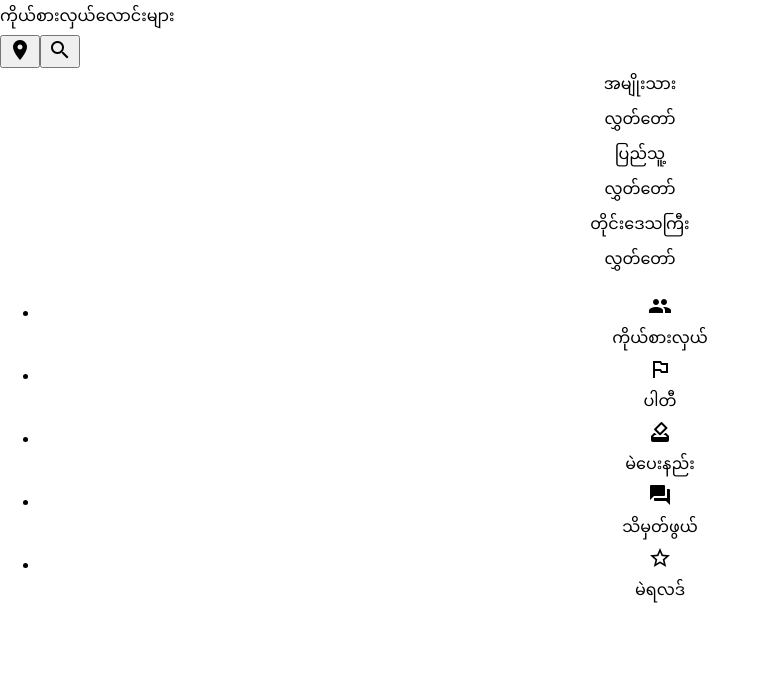
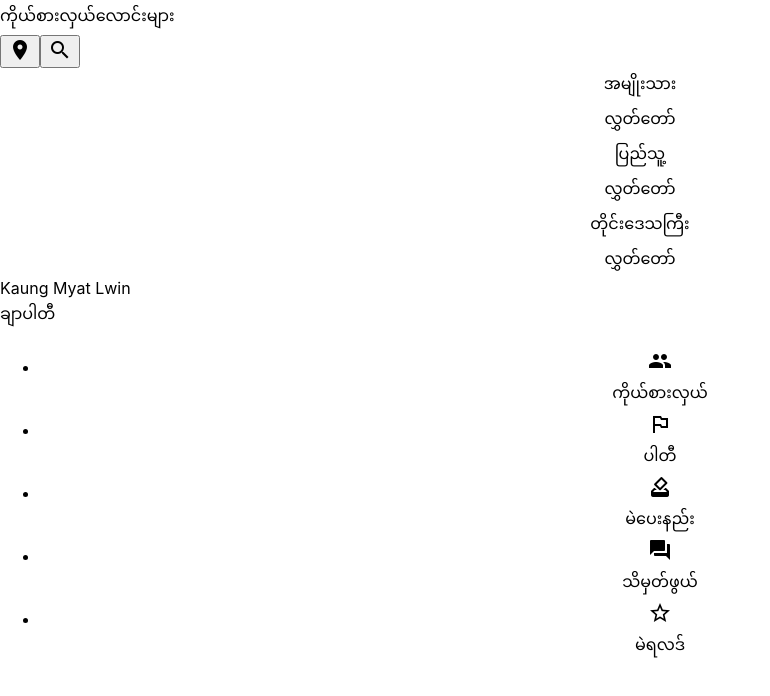
Before and after one commit to PopStackHack/mVoterWeb, a Next.js app: page /candidates in a window 1280 px wide. Shown: the top 696 px of the page, without its empty margins (0-770 px from the left). Built offline with nearby package versions, Linux system fonts and the light colour scheme.

Commit message:
feat: Candidate List Item

```diff
--- a/components/BottomNav/BottomNav.js
+++ b/components/BottomNav/BottomNav.js
@@ -22,7 +22,7 @@ const BottomNav = () => {
         </Link>
         </li>
         <li className="col-xs">
-          <Link href="/how_to_vote">
+          <Link href="/how_to_vote" activeClassName="active">
             <div>
               <i className="material-icons">how_to_vote</i>
               <div>မဲပေးနည်း</div>
--- a/components/Candidates/CandidateList/CandidateList.js
+++ b/components/Candidates/CandidateList/CandidateList.js
@@ -0,0 +1,44 @@
+import './CandidateList.module.scss';
+
+const CandidateList = (props) => {
+  const {
+    dataSource,
+  } = props;
+
+  console.log(dataSource);
+
+  return (
+    <div className="CandidateList">
+      {
+        dataSource &&
+          dataSource.map(({
+            id,
+            name,
+            avatar,
+            party: {
+              flag_image: flagImage,
+              name_burmese: partyBurmeseName,
+            },
+          }) => (
+            <div className="CandidateList__item" key={id}>
+              <div className="CandidateList__avatar" style={{ backgroundImage: `url${avatar}` }}></div>
+              <div className="CandidateList__info">
+                <div className="name">
+                  { name }
+                </div>
+                <div className="party">
+                  {
+                    flagImage &&
+                      <img src={flagImage} alt={partyBurmeseName} />
+                  }
+                  { partyBurmeseName }
+                </div>
+              </div>
+            </div>
+          ))
+      }
+    </div>
+  );
+};
+
+export default CandidateList;
--- /dev/null
+++ b/components/Candidates/CandidateList/CandidateList.module.scss
@@ -0,0 +1,30 @@
+.CandidateList {
+  &__item {
+    box-sizing: border-box;
+    box-shadow: 0px 0px 1px rgba(0, 0, 0, 0.25);
+    border: 1px solid #b6b5b5;
+    border-radius: 5px;
+    margin-bottom: 8px;
+    margin-left: 12px;
+    margin-right: 12px;
+    padding: 10px;
+    background-color: #ffffff;
+    display: flex;
+    transition: box-shadow 0.1s linear;
+    &:first-child {
+      margin-top: 8px;
+    }
+    &:hover, &:focus, &:active {
+      box-shadow: 0px 3px 6px rgba(0, 0, 0, 0.25);
+    }
+  }
+  &__avatar {
+    width: 64px;
+    height: 64px;
+    border-radius: 100%;
+    background-color: #b6b6b6;
+  }
+  &__info {
+    margin-left: 8px;
+  }
+}
--- a/components/Common/Tabs/Tab.js
+++ b/components/Common/Tabs/Tab.js
@@ -8,7 +8,6 @@ const Tab = React.forwardRef((props, ref) => {
   }
 
   return (
-
     <div onClick={onTabClick} ref={ref} className={active ? `tab-active ${props.style}` : `${props.style}`}>
       <div className="TabTitle">{title}</div>
     </div>
--- a/components/Common/Tabs/TabPanel.js
+++ b/components/Common/Tabs/TabPanel.js
@@ -32,6 +32,7 @@ class TabPanel extends PureComponent {
   render() {
     const tabs = this.props.children;
     return (
+      <>
         <div {...this.props} className="TabPanel">
           <div className="TabPanel__Tabs" ref="tabPanel">
             {
@@ -54,6 +55,18 @@ class TabPanel extends PureComponent {
             left={this.state.sliderPosition}
           />
         </div>
+        {/* This is rather a dirty hack */}
+        <div className="TabPanel__TabContent">
+            {
+              React.Children
+                .map(
+                tabs,
+                (child, index) => (
+                  <div style={{ display: index === this.state.activeTabIndex ? 'block' : 'none' }}>{child.props.children}</div>
+                ))
+            }
+        </div>
+      </>
     );
   }
 }
--- a/pages/candidates/index.js
+++ b/pages/candidates/index.js
@@ -4,6 +4,7 @@ import CandidateHeader from '../../components/Candidates/CandidateHeader/Candida
 import { TabPanel, Tab } from '../../components/Common/Tabs';
 
 import './candidates.module.scss';
+import CandidateList from '../../components/Candidates/CandidateList/CandidateList';
 
 const amyothaHluttaw = <div className="text-center">အမျိုးသား<br />လွှတ်တော်</div>;
 const pyithuHlutTaw = <div className="text-center">ပြည်သူ့<br />လွှတ်တော်</div>;
@@ -15,14 +16,24 @@ class Candidates extends PureComponent {
       <Layout>
         <CandidateHeader />
         <TabPanel>
-          <Tab title={amyothaHluttaw}>
-
+          <Tab title={amyothaHluttaw} key="amyothahluttaw">
+            <CandidateList
+              dataSource={[
+                {
+                  id: 1,
+                  name: 'Kaung Myat Lwin',
+                  party: {
+                    name_burmese: 'ချာပါတီ',
+                  }
+                }
+              ]}
+            />
           </Tab>
-          <Tab title={pyithuHlutTaw}>
-
+          <Tab title={pyithuHlutTaw} key="pyithuhluttaw">
+            <CandidateList />
           </Tab>
-          <Tab title={tineHlutTaw}>
-
+          <Tab title={tineHlutTaw} key="tinehluttaw">
+            <CandidateList />
           </Tab>
         </TabPanel>
       </Layout>
```
Lines whose indentation alone changed are shown as unchanged.
